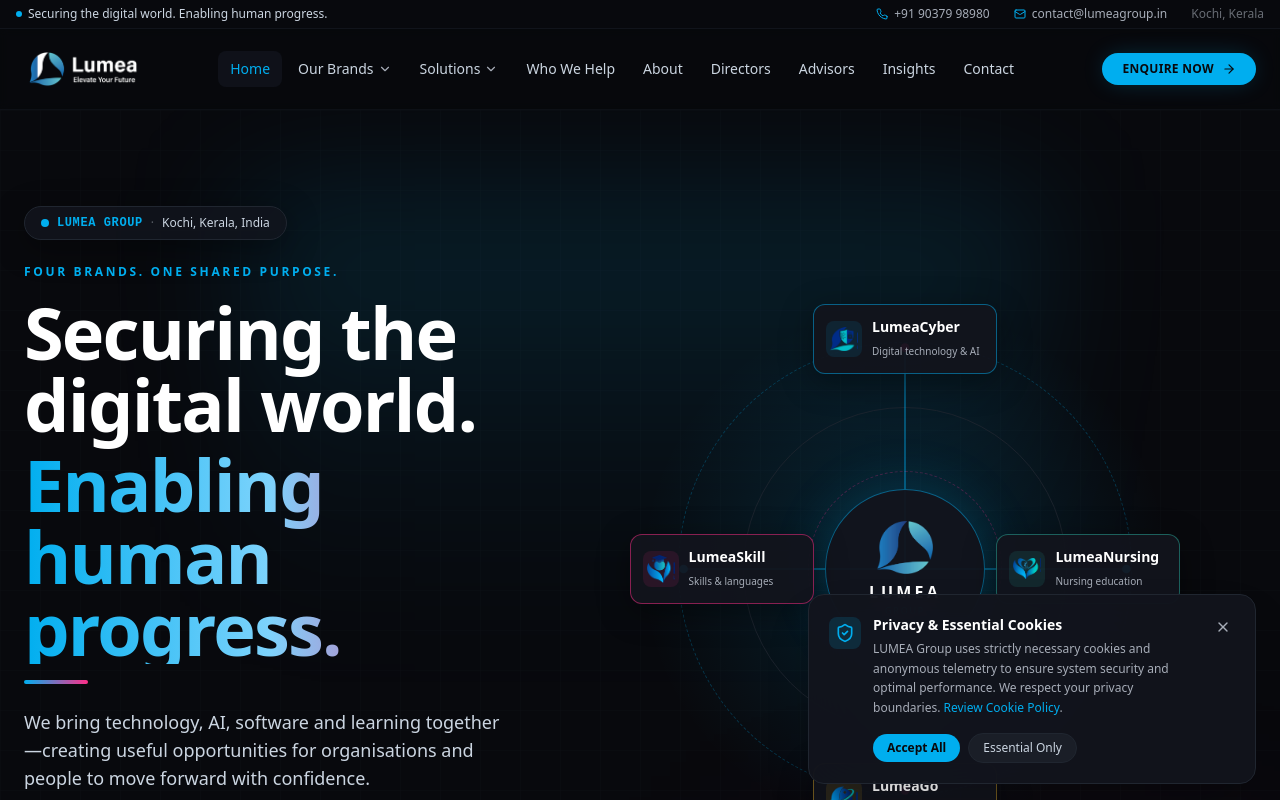
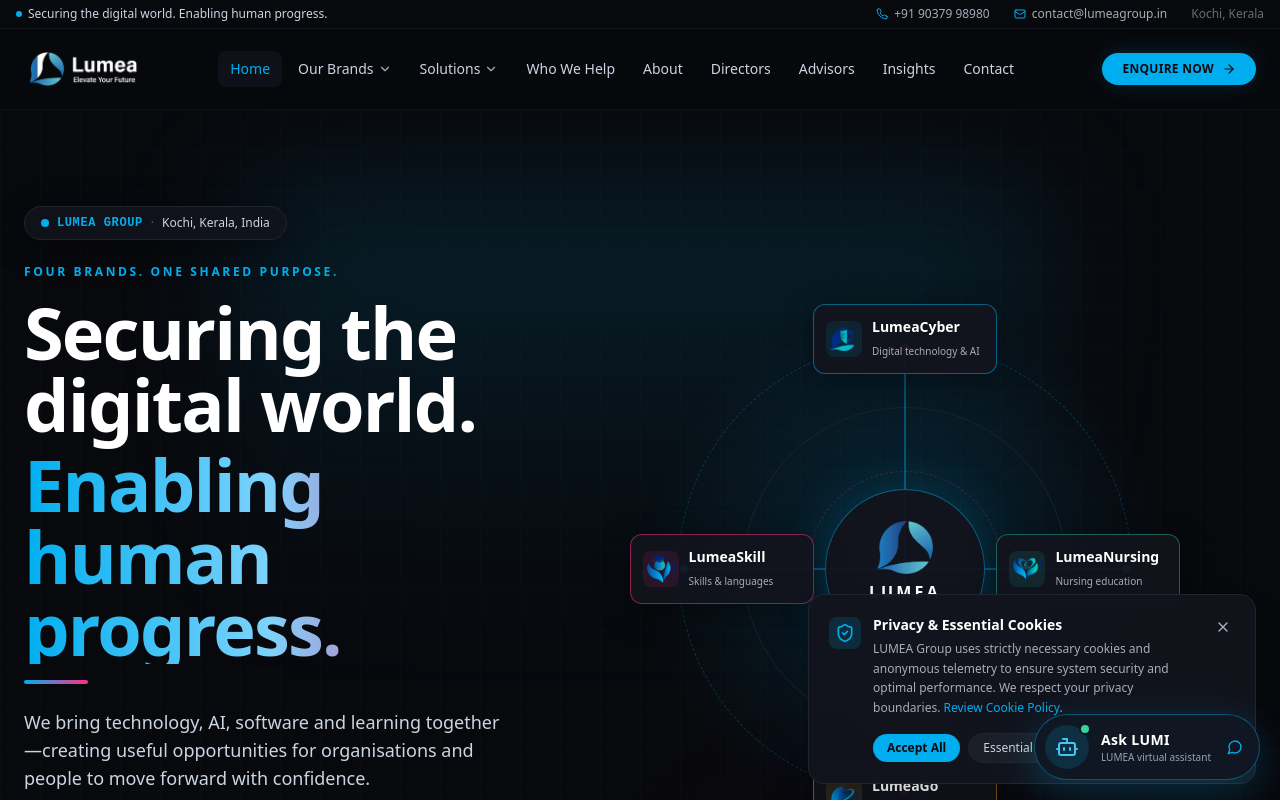
Before and after one commit to Rejeesh99/Lumea-Group-Website, a Next.js app: page / in a window 1280 px wide. Shown: the top 800 px of the page. Built offline with nearby package versions, Linux system fonts and the light colour scheme.

Commit message:
Integrate LUMEA chatbot into shared website layout

```diff
--- a/src/app/layout.tsx
+++ b/src/app/layout.tsx
@@ -4,6 +4,7 @@ import { Navbar } from '@/components/layout/Navbar';
 import { Footer } from '@/components/layout/Footer';
 import { CookieBanner } from '@/components/ui/CookieBanner';
 import { BackToTop } from '@/components/ui/BackToTop';
+import { LumeaChatbot } from '@/components/chatbot/LumeaChatbot';
 
 export const metadata: Metadata = {
   metadataBase: new URL('https://www.lumeagroup.in'),
@@ -131,6 +132,7 @@ export default function RootLayout({
         <Footer />
         <CookieBanner />
         <BackToTop />
+        <LumeaChatbot />
       </body>
     </html>
   );
```
